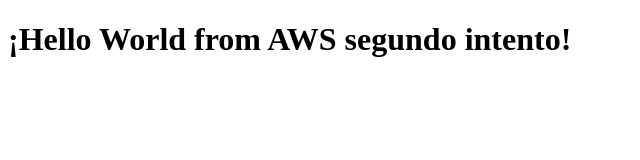
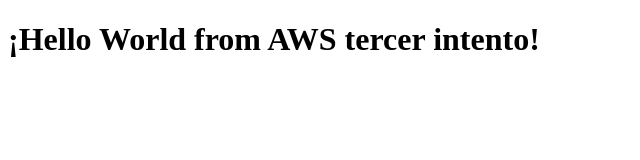
Before and after one commit to klever1995/AWS-Devops, a plain HTML site: page index.html in a window 1280 px wide. Shown: the whole page, without its empty margins (0-640 px from the left). Drawn offline with Linux system fonts and the light colour scheme.

Commit message:
feat: :sparkles: new index

```diff
--- a/index.html
+++ b/index.html
@@ -6,6 +6,6 @@
     <title>Hello World</title>
 </head>
 <body>
-    <h1>¡Hello World from AWS segundo intento!</h1>
+    <h1>¡Hello World from AWS tercer intento!</h1>
 </body>
 </html>
```
